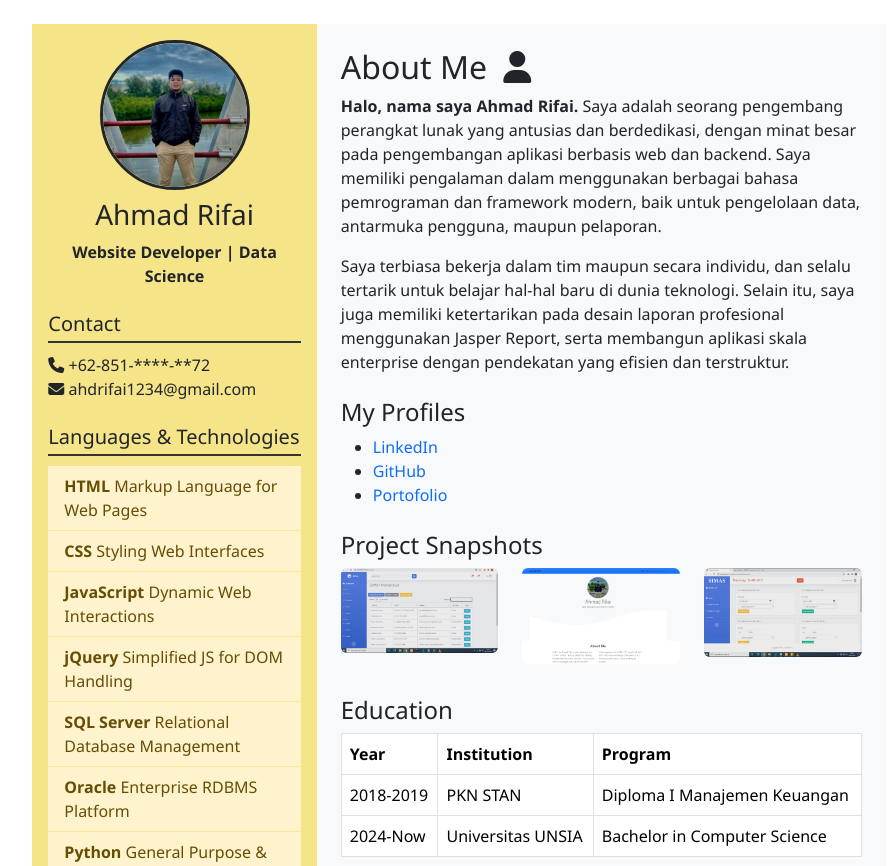
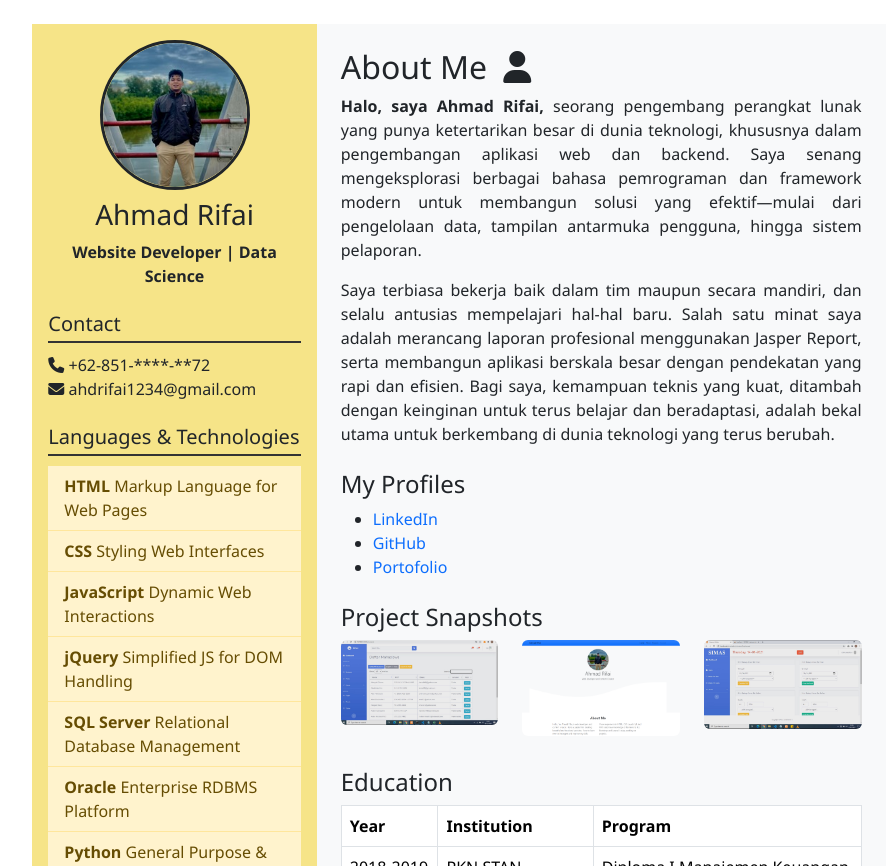
Before and after one commit to ahdrifai1234/CuriculumVintage, a plain HTML site: page index.html in a window 1280 px wide. Shown: the top 866 px of the page, without its empty margins (181-1074 px from the left). Drawn offline with nearby package versions, Linux system fonts and the light colour scheme.

Commit message:
fix : revisi 1 untuk penyempurnaan tampilan

```diff
--- a/index.html
+++ b/index.html
@@ -3,7 +3,7 @@
 <head>
   <meta charset="UTF-8" />
   <meta name="viewport" content="width=device-width, initial-scale=1" />
-  <title>Curriculum Vitae - Manoj Adhikari</title>
+  <title>Curriculum Vitae - Ahmad Rifai</title>
   <!-- Font Awesome 5 dari jsDelivr CDN -->
    <link rel="stylesheet" href="https://cdn.jsdelivr.net/npm/@fortawesome/fontawesome-free@5.15.4/css/all.min.css">
   <link href="https://cdn.jsdelivr.net/npm/bootstrap@5.3.3/dist/css/bootstrap.min.css" rel="stylesheet">
@@ -14,7 +14,7 @@
 
   <div class="container mt-4 col-lg-8 col-md-10 col-sm-12">
     <div class="row">
-      <!-- KIRI -->
+      <!-- Sebelah Kiri -->
       <div class="col-md-4 backgroundvcolor text-dark p-3">
         <div class="text-center mb-3">
           <img src="img/foto-rifai.jpg" alt="Profile Picture" class="img-fluid rounded-circle border border-3 border-dark" style="width: 150px; height: 150px;">
@@ -22,12 +22,15 @@
           <p class="fw-semibold">Website Developer | Data Science</p>
         </div>
 
+        <!-- Contact -->
         <h5 class="mt-4">Contact</h5>
         <ul class="list-unstyled">
           <li><i class="fas fa-phone"></i> +62-851-****-**72</li>
           <li><i class="fas fa-envelope"></i> ahdrifai1234@gmail.com</li>
         </ul>
+        <!-- End Contact -->
 
+        <!-- Languange -->
         <h5 class="mt-4">Languages & Technologies</h5>
         <ul class="list-group list-group-flush">
             <li class="list-group-item list-group-item-warning"><strong>HTML</strong> Markup Language for Web Pages</li>
@@ -42,15 +45,19 @@
             <li class="list-group-item list-group-item-warning"><strong>Laravel</strong> PHP Framework for Web Apps</li>
             <li class="list-group-item list-group-item-warning"><strong>Jasper Report</strong> Tool Report Designer (Jasper Studio)</li>
         </ul>
+        <!-- End Languange -->
 
 
+        <!-- Skills -->
         <h5 class="mt-4">Skills</h5>
         <ul>
           <li>Website Developer</li>
           <li>SQL Developer (OLAP & OLTP)</li>
           <li>Junior Data Science</li>
         </ul>
+        <!-- End Skills -->
 
+        <!-- Hobbies -->
         <h4 class="mt-4">Hobbies</h4>
         <div class="d-flex justify-content-between flex-wrap py-2" style="font-size: 2rem;">
             <ul>
@@ -60,27 +67,37 @@
                 <i class="fas fa-book-reader m-2" title="Reading"></i>
             </ul>
         </div>
+        <!-- End Hobbies -->
 
       </div>
-
-      <!-- KANAN -->
-      <div class="col-md-8 bg-light p-4">
-        <!-- Deskripsi (2 paragraf + formatting + heading) -->
-        <h2>About Me <i class="fas fa-user ms-2"></i></h2>
-        <p><strong>Halo, nama saya Ahmad Rifai.</strong> Saya adalah seorang pengembang perangkat lunak yang antusias dan berdedikasi, dengan minat besar pada pengembangan aplikasi berbasis web dan backend. Saya memiliki pengalaman dalam menggunakan berbagai bahasa pemrograman dan framework modern, baik untuk pengelolaan data, antarmuka pengguna, maupun pelaporan.</p>
-
-        <p>Saya terbiasa bekerja dalam tim maupun secara individu, dan selalu tertarik untuk belajar hal-hal baru di dunia teknologi. Selain itu, saya juga memiliki ketertarikan pada desain laporan profesional menggunakan Jasper Report, serta membangun aplikasi skala enterprise dengan pendekatan yang efisien dan terstruktur.</p>
+      <!-- End Sebelah Kiri -->
 
 
-        <!-- Link (min 3) -->
+      <!-- Sebelah Kanan -->
+      <div class="col-md-8 bg-light p-4">
+
+        <!-- About Me -->
+        <h2>About Me <i class="fas fa-user ms-2"></i></h2>
+        <div style="text-align: justify;">
+          <p >
+            <strong>Halo, saya Ahmad Rifai, </strong> seorang pengembang perangkat lunak yang punya ketertarikan besar di dunia teknologi, khususnya dalam pengembangan aplikasi web dan backend. Saya senang mengeksplorasi berbagai bahasa pemrograman dan framework modern untuk membangun solusi yang efektif—mulai dari pengelolaan data, tampilan antarmuka pengguna, hingga sistem pelaporan.
+          </p>
+          <p>
+            Saya terbiasa bekerja baik dalam tim maupun secara mandiri, dan selalu antusias mempelajari hal-hal baru. Salah satu minat saya adalah merancang laporan profesional menggunakan Jasper Report, serta membangun aplikasi berskala besar dengan pendekatan yang rapi dan efisien. Bagi saya, kemampuan teknis yang kuat, ditambah dengan keinginan untuk terus belajar dan beradaptasi, adalah bekal utama untuk berkembang di dunia teknologi yang terus berubah.
+          </p>
+        </div>
+        <!-- End About Me -->
+
+        <!-- Profile Link -->
         <h4 class="mt-4">My Profiles</h4>
         <ul>
           <li><a href="https://www.linkedin.com/in/ahmad-rifai-355748256" target="_blank">LinkedIn</a></li>
           <li><a href="https://github.com/ahdrifai1234" target="_blank">GitHub</a></li>
-          <li><a href="https://www.behance.net" target="_blank">Portofolio</a></li>
+          <li><a href="https://ahdrifai1234.github.io/Portofolio/" target="_blank">Portofolio</a></li>
         </ul>
+        <!-- End Profile Link -->
 
-        <!-- Gambar (min 3) -->
+        <!-- Project -->
         <h4 class="mt-4">Project Snapshots</h4>
         <div class="row">
           <div class="col-md-4">
@@ -93,8 +110,9 @@
             <img src="img/simas.jpg" class="img-fluid rounded mb-2" alt="Project 3">
           </div>
         </div>
+        <!-- End Project -->
 
-        <!-- Tabel (min 2) -->
+        <!-- Education and Work Experience -->
         <h4 class="mt-4">Education</h4>
         <table class="table table-bordered">
           <thead>
@@ -117,7 +135,9 @@
             </tr>
           </tbody>
         </table>
+        <!-- End Education and Work Experience -->
 
+        <!-- Work Experience -->
         <h4>Work Experience</h4>
         <table class="table table-bordered">
           <thead>
@@ -145,8 +165,9 @@
             </tr>
           </tbody>
         </table>
+        <!-- End Work Experience -->
 
-        <!-- List (2 list total: 1 unordered, 1 ordered) -->
+       <!-- List of Strengths and Tools -->
         <h4 class="mt-4">My Strengths</h4>
         <ol>
           <li>Attention to detail</li>
@@ -160,10 +181,11 @@
             <li>Visual Studio Code</li>
             <li>Dbeaver</li>
         </ul>
+        <!-- End List of Strengths and Tools -->
 
-        <!-- Ini adalah komentar: bagian tentang saya -->
-        <!-- Ini adalah komentar: bagian tabel pendidikan dan pengalaman kerja -->
       </div>
+      <!-- End Sebelah Kanan -->
+
     </div>
   </div>
 
```
